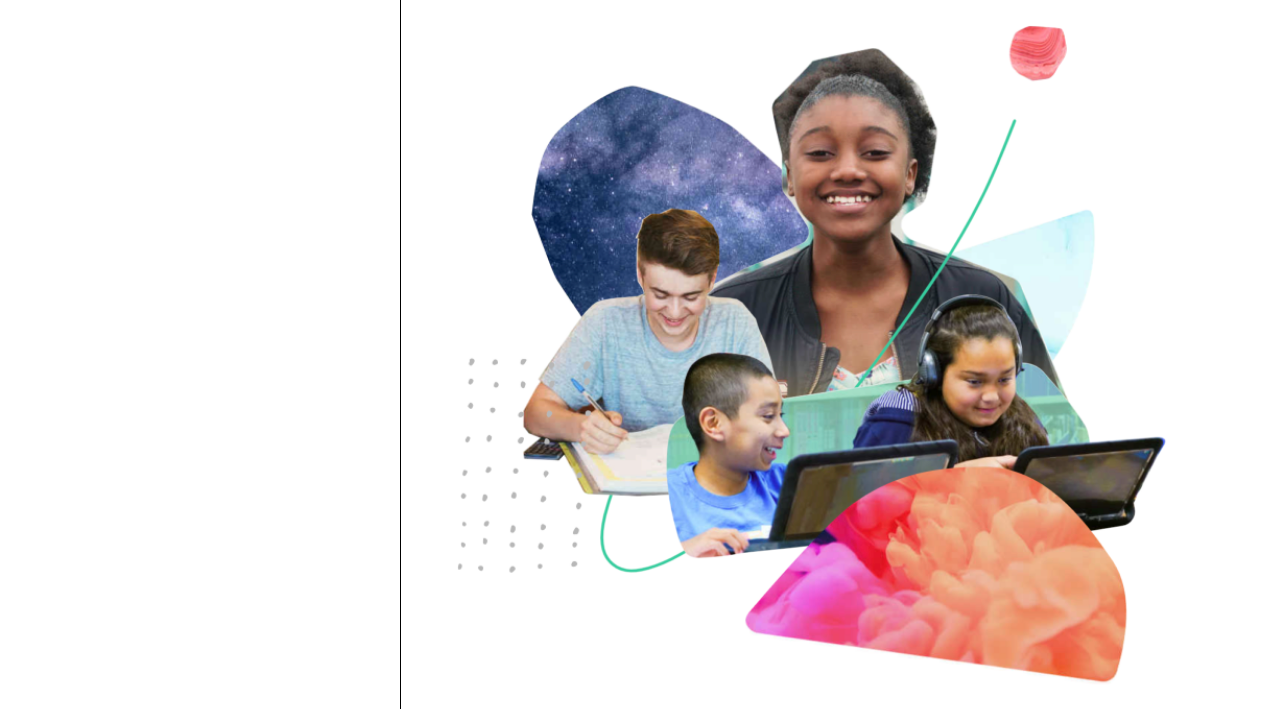
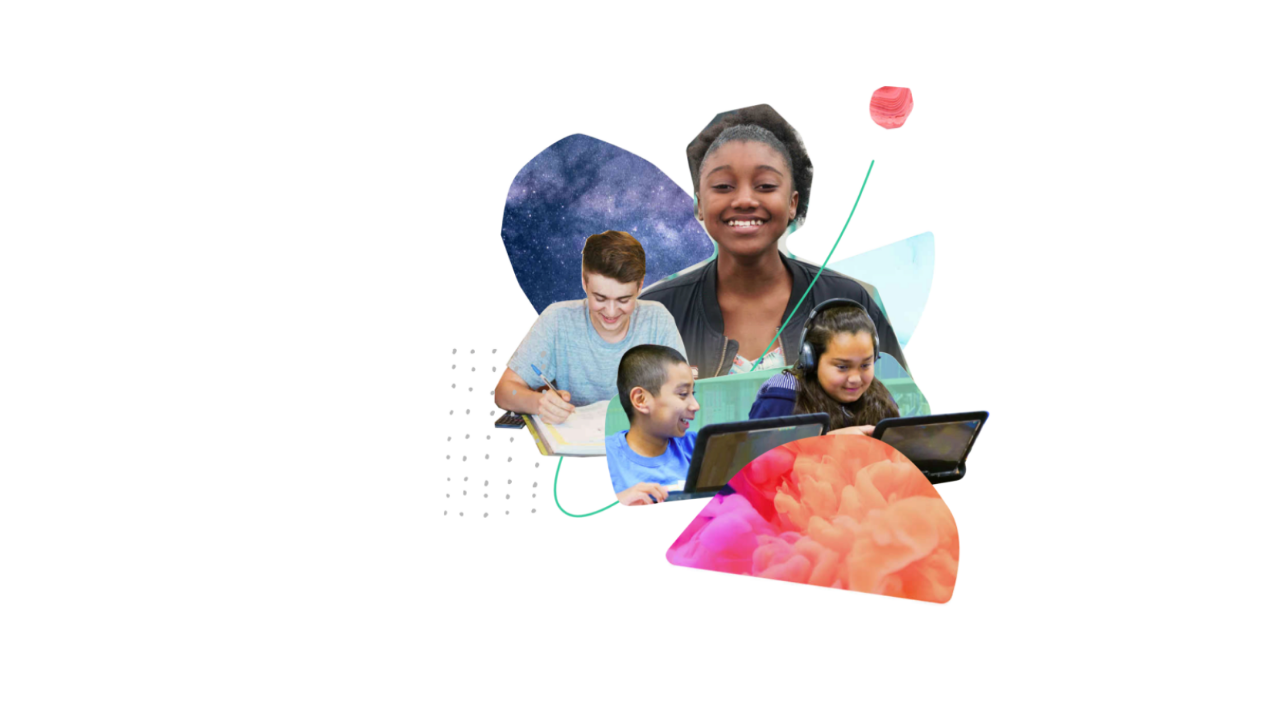
Before and after one commit to tsaibrandon/100Devs, a plain HTML site: page khanAcademy/index.html in a window 1280 px wide. Shown: the part 116-825 px from the top of the page. Drawn offline with Linux system fonts and the light colour scheme.

Commit message:
continued styling the main section

```diff
--- a/khanAcademy/css/style.css
+++ b/khanAcademy/css/style.css
@@ -22,6 +22,7 @@
 /* LAYOUT
 /*******************************************/
 
+/* header styling */
 header {
      height: 75px;
      border-bottom: 0.8px solid black;
@@ -71,9 +72,23 @@ a {
      text-decoration: none;
 }
 
+/* main styling */
+main {
+     height: 750px;
+}
+
 main>section {
      float: left;
+     width: 50%;
      height: 750px;
-     width: 50%;
-     border: 1px solid black;
 }
+
+main img {
+     width: 600px;
+     height: 600px;
+     margin: 75px 0;
+}
+
+main>section+section {
+     padding: 75px 25% 75px 0;
+}
```
